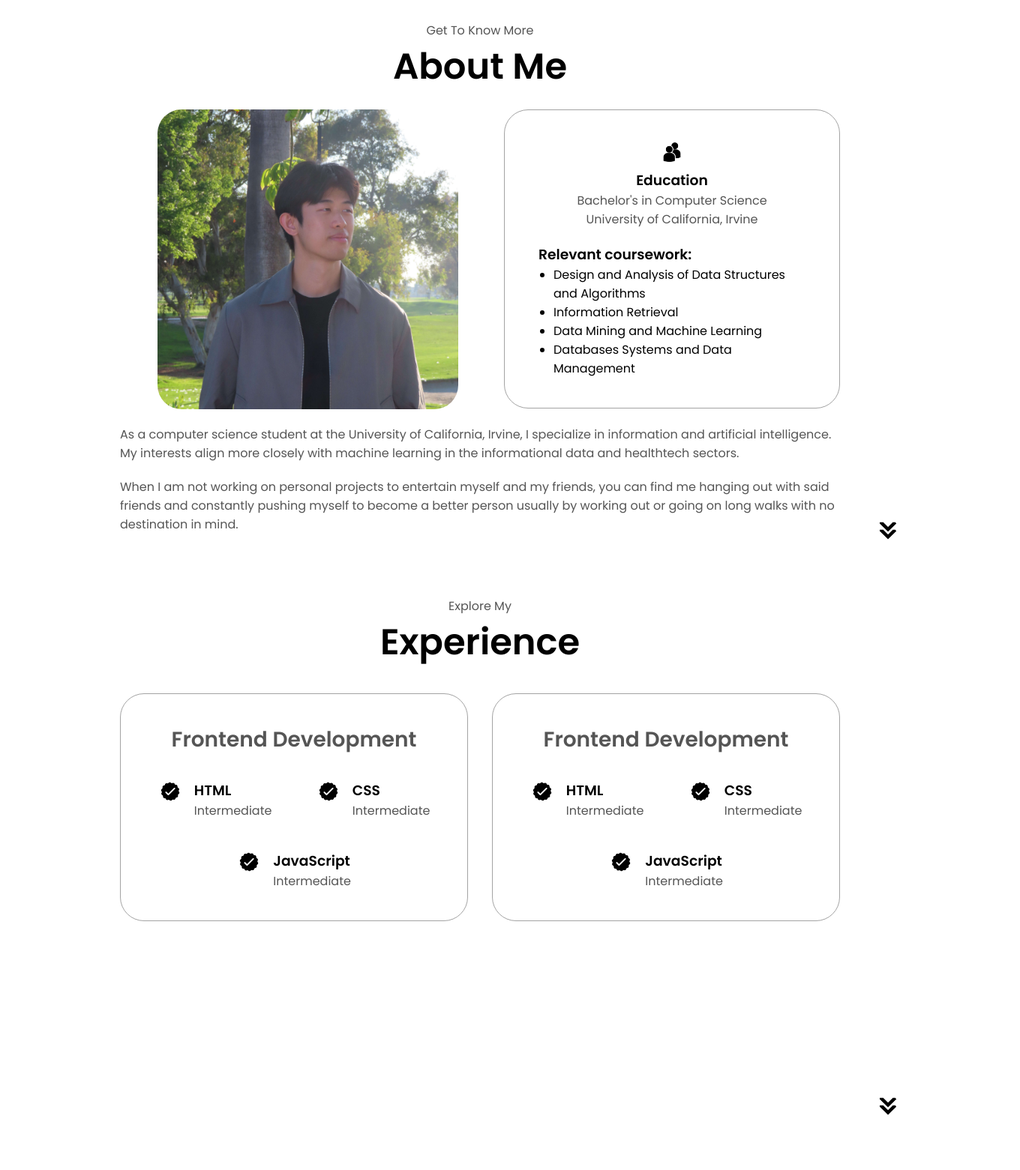
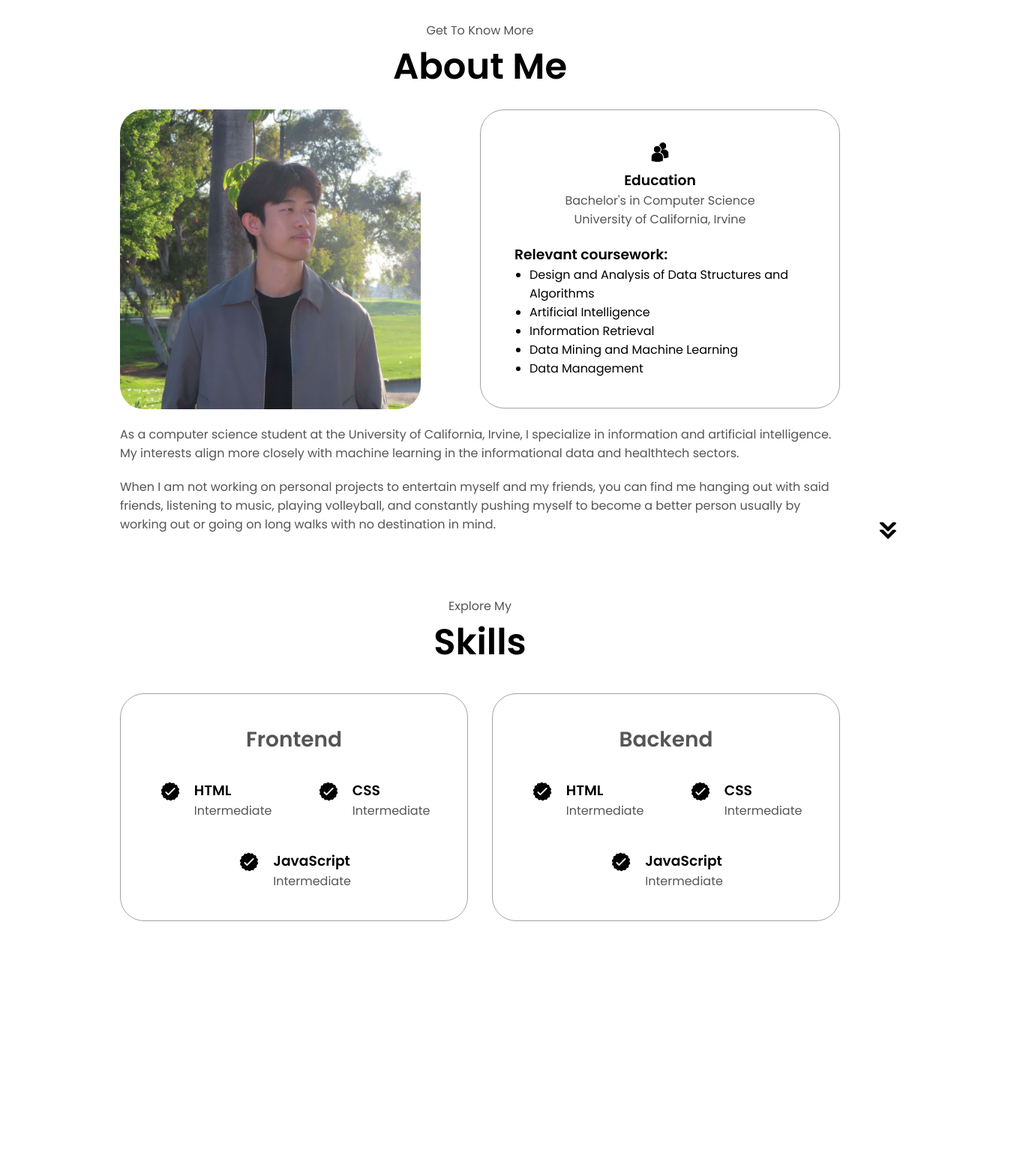
Before and after one commit to baileydengg/portfolio-site, a plain HTML site: page index.html in a window 1280 px wide. Shown: the part 900-2461 px from the top of the page at 75% size, 1360 px wide, since content can reach past the window. Drawn offline with Linux system fonts and the light colour scheme.

Commit message:
adjusted abouts section
added more to relevant coursework and about me section, and fixed picture

```diff
--- a/index.html
+++ b/index.html
@@ -97,9 +97,10 @@
                             <h3>Relevant coursework:</h3>
                             <ul class="coursework-list">
                                 <li>Design and Analysis of Data Structures and Algorithms</li>
+                                <li>Artificial Intelligence</li>
                                 <li>Information Retrieval</li>
                                 <li>Data Mining and Machine Learning</li>
-                                <li>Databases Systems and Data Management</li>
+                                <li>Data Management</li>
                             </ul>
                         </div>
                     </div>
@@ -108,7 +109,7 @@
         </div>
         <div class="text-container">
                     <p style="margin-bottom: 20px;">As a computer science student at the University of California, Irvine, I specialize in information and artificial intelligence. My interests align more closely with machine learning in the informational data and healthtech sectors.</p>
-                    <p>When I am not working on personal projects to entertain myself and my friends, you can find me hanging out with said friends and constantly pushing myself to become a better person usually by working out or going on long walks with no destination in mind.</p>
+                    <p>When I am not working on personal projects to entertain myself and my friends, you can find me hanging out with said friends, listening to music, playing volleyball, and constantly pushing myself to become a better person usually by working out or going on long walks with no destination in mind.</p>
         </div>
         <img
             src="./assets/arrow.png"
@@ -117,13 +118,13 @@
             onclick="location.href='./#experience'"
         />
     </section>
-    <section id="experience">
+    <section id="skills">
         <p class="section__text__p1">Explore My</p>
-        <h1 class="title">Experience</h1>
-        <div class="experience-details-container">
+        <h1 class="title">Skills</h1>
+        <div class="skills-details-container">
             <div class="about-containers">
                 <div class="details-container">
-                    <h2 class="experience-sub-title">Frontend Development</h2>
+                    <h2 class="skills-sub-title">Frontend</h2>
                     <div class="article-container">
                         <article>
                             <img
@@ -161,7 +162,7 @@
                     </div>
                 </div>
                 <div class="details-container">
-                    <h2 class="experience-sub-title">Frontend Development</h2>
+                    <h2 class="skills-sub-title">Backend</h2>
                     <div class="article-container">
                         <article>
                             <img
--- a/style.css
+++ b/style.css
@@ -299,7 +299,6 @@ section {
 
 .about-pic {
     border-radius: 2rem;
-    margin-left: 50px;
 }
 
 .arrow {
@@ -319,7 +318,7 @@ section {
 }
 
 .section-container {
-    gap: 7rem;
+    gap: 5rem;
     height: 60%;
 }
 
@@ -329,20 +328,20 @@ section {
     margin: auto 0;
 }
 
-/* EXPERIENCE SECTION */
+/* SKILLS SECTION */
 
 #experience {
     position: relative;
 }
 
-.experience-sub-title {
+.skills-sub-title {
     color: rgb(85, 85, 85);
     font-weight: 600;
     font-size: 1.75rem;
     margin-bottom: 2rem;
 }
 
-.experience-details-container {
+.skills-details-container {
     display: flex;
     justify-content: center;
     flex-direction: column;
```
